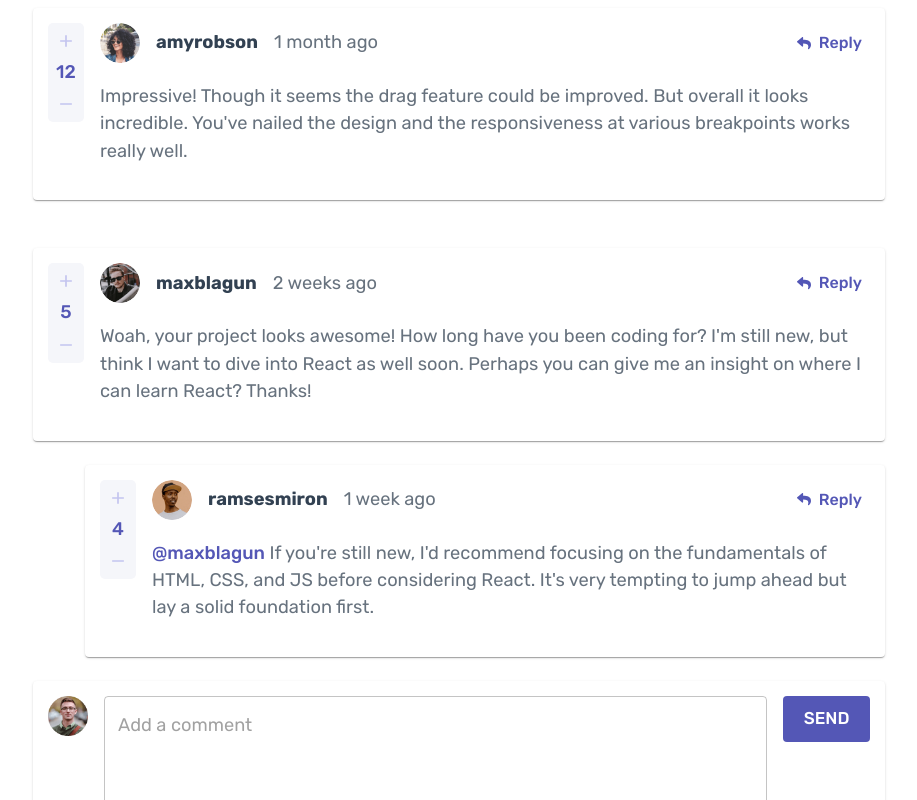
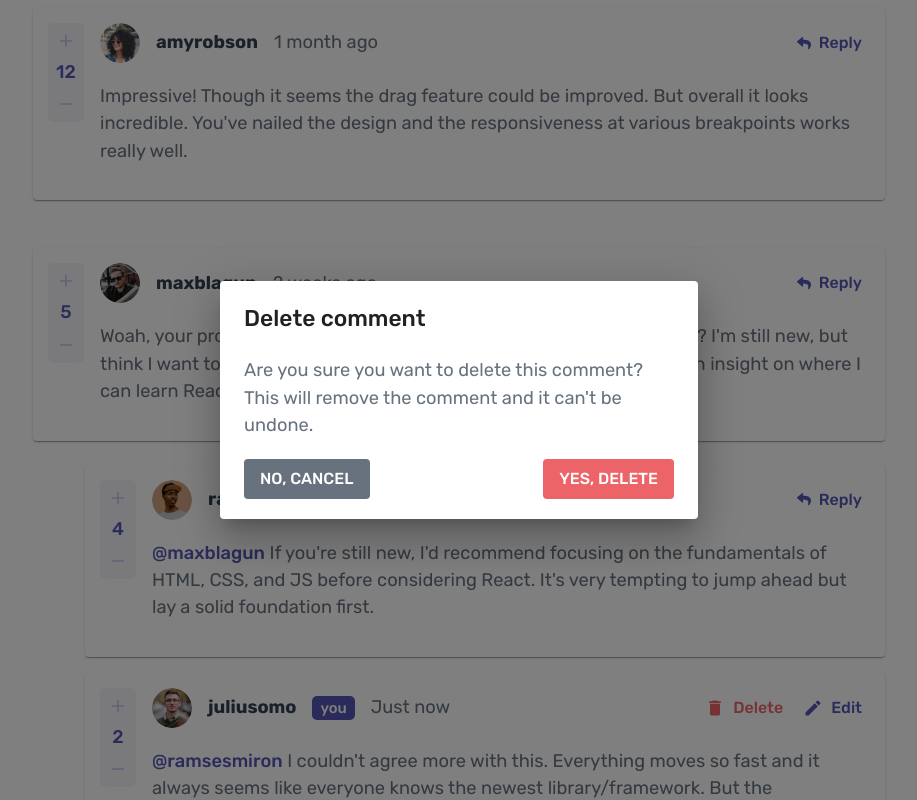
Before and after one commit to Abdelghafour122/interactive-comment-section, a React (Create React App) app: page / in a window 1280 px wide. Both pictures are taken after a click on the button "Delete". Shown: the top 800 px of the page, without its empty margins (181-1098 px from the left). Built offline with nearby package versions, Linux system fonts and the light colour scheme.

Commit message:
added del comm on reply

```diff
--- a/src/components/ConfirmDelete.jsx
+++ b/src/components/ConfirmDelete.jsx
@@ -9,7 +9,7 @@ import {
 } from "@mui/material";
 import CommentContext from "../commentContext";
 
-const ConfirmDelete = ({ onOpen, onClose, id }) => {
+const ConfirmDelete = ({ onOpen, onClose, id, onDel, comId }) => {
   const { deleteComment } = useContext(CommentContext);
   return (
     <Dialog open={onOpen} onClose={onClose}>
@@ -44,7 +44,7 @@ const ConfirmDelete = ({ onOpen, onClose, id }) => {
               "&:hover": { bgcolor: "custom.softRed" },
             }}
             onClick={() => {
-              deleteComment(id);
+              onDel ? onDel(comId) : deleteComment(id);
             }}
           >
             Yes, delete
--- a/src/components/OwnReply.jsx
+++ b/src/components/OwnReply.jsx
@@ -12,6 +12,7 @@ import {
 import YouTag from "./YouTag";
 import CommentContext from "../commentContext";
 import ScoreChanger from "./ScoreChanger";
+import ConfirmDelete from "./ConfirmDelete";
 
 const OwnReply = ({ onContent, onCount, onTar, onDel, comId }) => {
   const { IMGOBJ } = useContext(CommentContext);
@@ -20,8 +21,24 @@ const OwnReply = ({ onContent, onCount, onTar, onDel, comId }) => {
   const [clicked, setClicked] = useState(false);
   const [editingRep, setEditingRep] = useState(false);
   const [repText, setRepText] = useState(onContent);
+  const [openModal, setOpenModal] = useState(false);
+
+  const handleOpen = () => {
+    setOpenModal(true);
+  };
+
+  const handleClose = () => {
+    setOpenModal(false);
+  };
 
   return (
+    <>
+      <ConfirmDelete
+        onOpen={openModal}
+        onClose={handleClose}
+        comId={comId}
+        onDel={onDel}
+      />
       <Card>
         <Box sx={{ p: "15px" }}>
           <Stack spacing={2} direction="row">
@@ -56,7 +73,9 @@ const OwnReply = ({ onContent, onCount, onTar, onDel, comId }) => {
                       fontWeight: 500,
                       textTransform: "capitalize",
                     }}
-                  onClick={() => onDel(comId)}
+                    onClick={() => {
+                      handleOpen();
+                    }}
                   >
                     Delete
                   </Button>
@@ -135,6 +154,7 @@ const OwnReply = ({ onContent, onCount, onTar, onDel, comId }) => {
           </Stack>
         </Box>
       </Card>
+    </>
   );
 };
 
```
Lines whose indentation alone changed are shown as unchanged.
